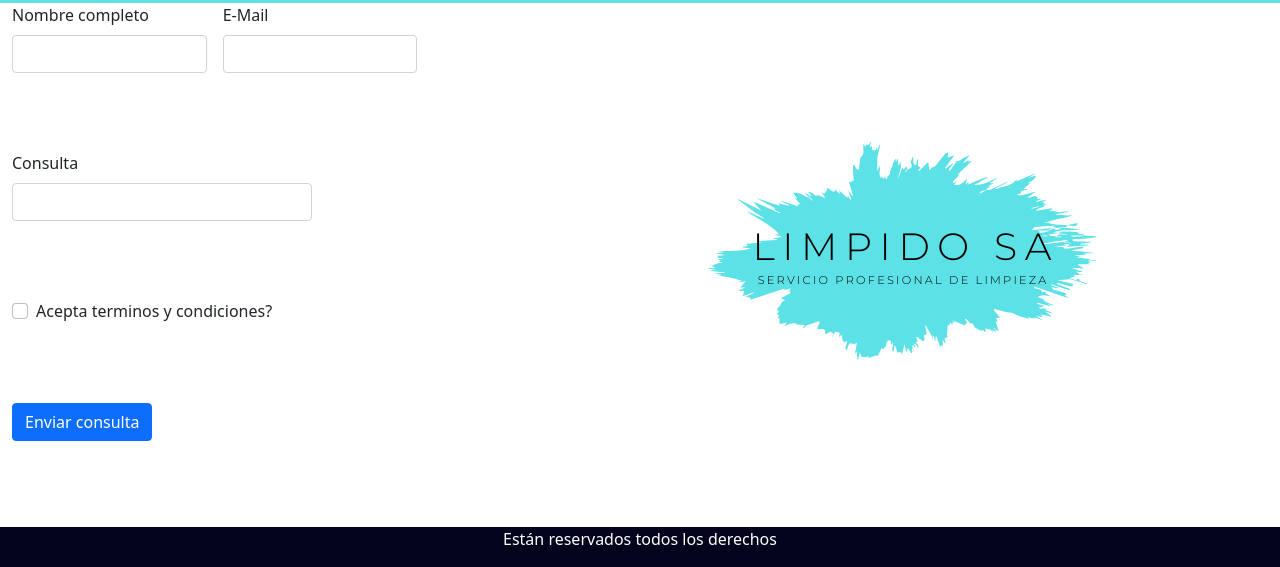
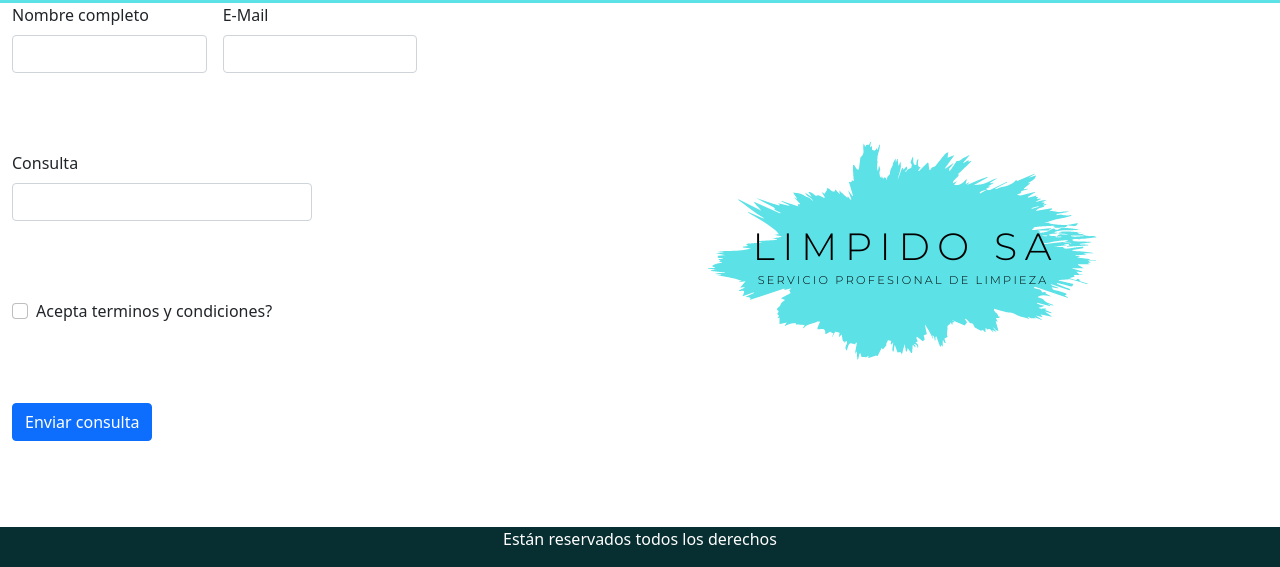
Before and after one commit to leobrogno/limpido-sass, a plain HTML site: page index.html in a window 1280 px wide. Shown: the part 1205-1772 px from the top of the page. Drawn offline with nearby package versions, Linux system fonts and the light colour scheme; files whose address does not match are found by name.

Commit message:
arregle sass

```diff
--- a/css/style.css
+++ b/css/style.css
@@ -1,6 +1,6 @@
 .legal {
-  background-color: #03031d;
-  color: white; }
+  background-color: #072e30;
+  color: #ffffff; }
 
 .main {
   background-color: #5ce1e6; }
--- a/scss/main.scss
+++ b/scss/main.scss
@@ -1,4 +1,4 @@
-@import './variables/cssviejo';
+@import './utilidades/colores';
 @import './secciones/footer';
 @import './secciones/header';
 @import './secciones/main';
--- a/scss/secciones/_footer.scss
+++ b/scss/secciones/_footer.scss
@@ -1,4 +1,4 @@
 .legal{
-    background-color: rgb(3, 3, 29);
-    color: white;
+    background-color: $footer;
+    color: $letrablanca;
 }
--- a/scss/utilidades/_colores.scss
+++ b/scss/utilidades/_colores.scss
@@ -1 +1,3 @@
 $main: #5ce1e6;
+$footer: #072e30;
+$letrablanca: #ffffff
```
